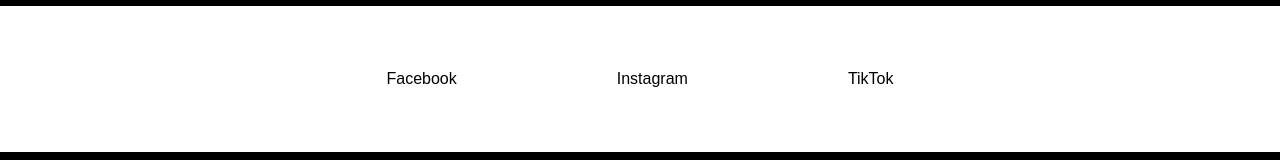
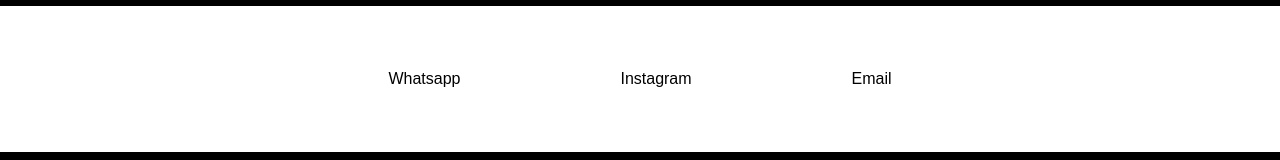
Before and after one commit to MarianoGonnet/TiendaLaku, a React (Vite) app: page / in a window 1280 px wide. Shown: the part 2032-2192 px from the top of the page. Built offline with nearby package versions, Linux system fonts and the light colour scheme; the HTML template or start-up script is replaced by a standard one.

Commit message:
Se linkeo ws, mail e instagram funcionando directo

```diff
--- a/src/components/SocialLinks.jsx
+++ b/src/components/SocialLinks.jsx
@@ -4,9 +4,9 @@
 const SocialLinks = () => {
   return (
     <div className="social-links">
-      <a href="https://facebook.com" target="_blank" rel="noopener noreferrer">Facebook</a>
-      <a href="https://instagram.com" target="_blank" rel="noopener noreferrer">Instagram</a>
-      <a href="https://tiktok.com" target="_blank" rel="noopener noreferrer">TikTok</a>
+      <a href="https://wa.me/5492235347158" target="_blank" rel="noopener noreferrer">Whatsapp</a>
+      <a href="https://www.instagram.com/laku.indumentaria/" target="_blank" rel="noopener noreferrer">Instagram</a>
+      <a href="mailto:nahuel_19_08@hotmail.com" target="_blank" rel="noopener noreferrer">Email</a>
     </div>
   );
 };
```
